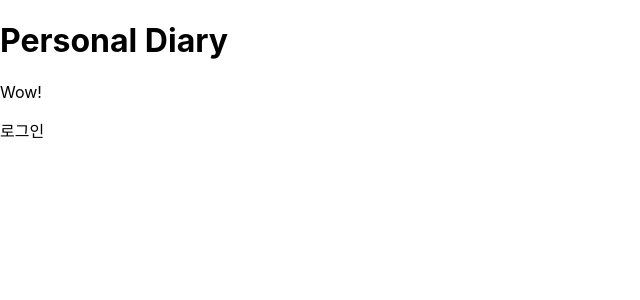
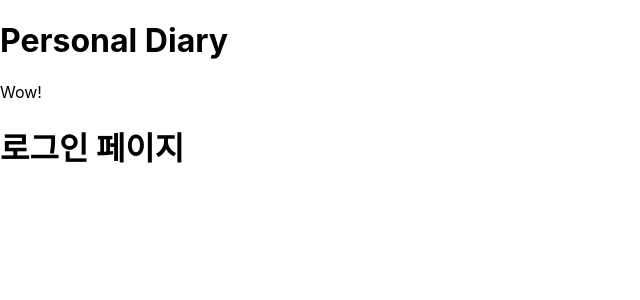
Before and after one commit to sum37/newbieprojectreal, a React (Create React App) app: page /sign in a window 1280 px wide. Shown: the top 300 px of the page, without its empty margins (0-640 px from the left). Built offline with nearby package versions, Linux system fonts and the light colour scheme.

Commit message:
mainpage

```diff
--- a/src/App.js
+++ b/src/App.js
@@ -3,6 +3,7 @@ import {BrowserRouter, Routes, Route} from 'react-router-dom';
 import './App.css';
 import SignPage from './pages/Sign';
 import Header from './component/header';
+import MainPage from './pages/main';
 
 
 
@@ -13,6 +14,7 @@ function App() {
     <BrowserRouter>
       <Routes>
         <Route path='/sign' element={<SignPage />} />
+        <Route path='/main' element={<MainPage />} />
       </Routes>
     </BrowserRouter>
     </div>
--- a/src/pages/Sign.js
+++ b/src/pages/Sign.js
@@ -4,7 +4,8 @@ import React from 'react';
 function SignPage(){
     return(
         <>
-        <div>로그인</div>
+        <h1>로그인 페이지</h1>
+        {/* <button onClick={()=>history.pushState('/sign')}>로그인</button> */}
         </>
     );
 }
--- /dev/null
+++ b/src/pages/main.js
@@ -0,0 +1,13 @@
+import React from 'react';
+
+
+function MainPage(){
+    return(
+        <>
+        <h1>메인 페이지</h1>
+
+        </>
+    );
+}
+
+export default MainPage;
```
